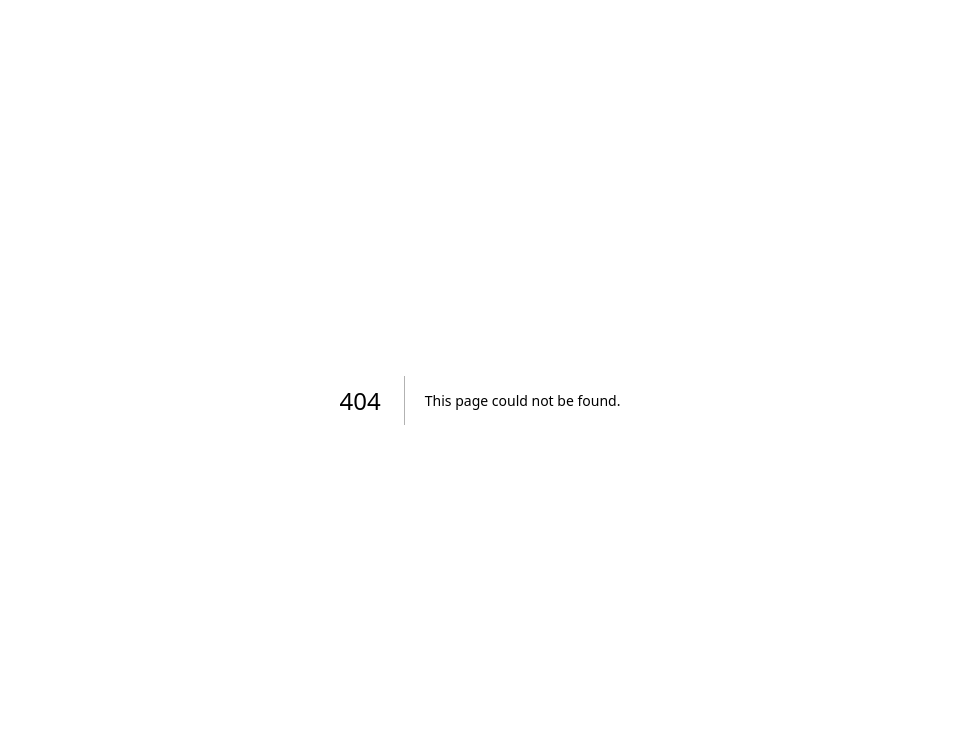
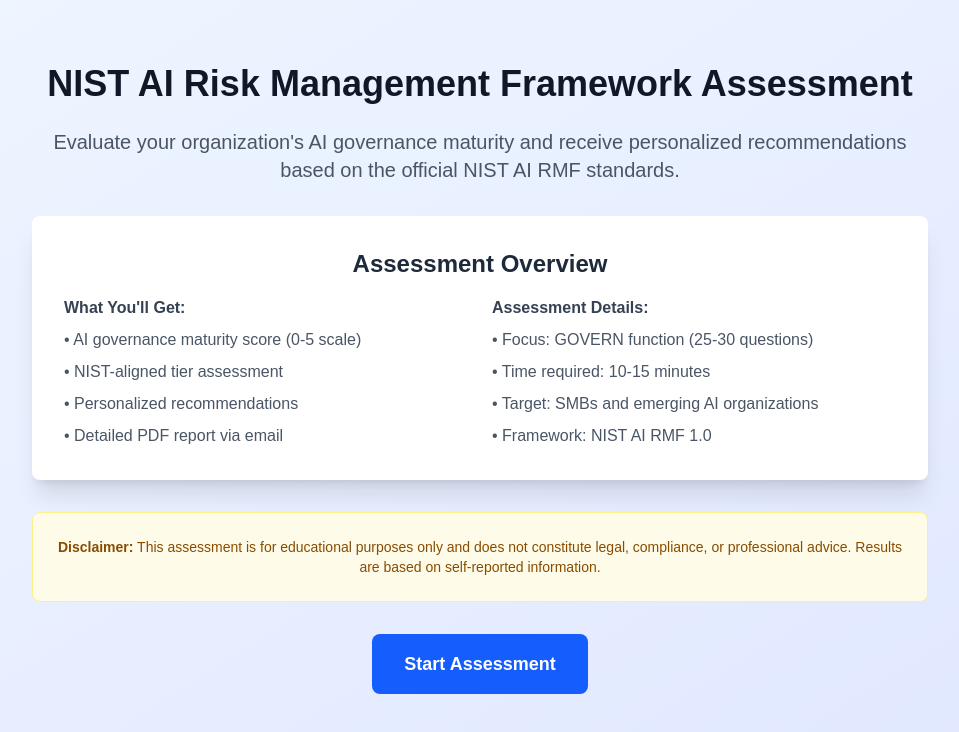
Before and after one commit to jessepike/ai-rmf-tools, a Next.js app in the folder web/: page /quiz in a window 1280 px wide. Before the commit this address had no page. Shown: the top 732 px of the page, without its empty margins (160-1119 px from the left). Built offline with nearby package versions, Linux system fonts and the light colour scheme.

Commit message:
Add quiz landing page and TypeScript types

```diff
--- a/web/package.json
+++ b/web/package.json
@@ -15,7 +15,9 @@
     "next": "15.4.6",
     "react": "19.1.0",
     "react-chartjs-2": "^5.3.0",
-    "react-dom": "19.1.0"
+    "react-dom": "19.1.0",
+    "react-pdf": "^10.0.1",
+    "resend": "^6.0.1"
   },
   "devDependencies": {
     "@eslint/eslintrc": "^3",
--- /dev/null
+++ b/web/src/app/quiz/page.tsx
@@ -0,0 +1,60 @@
+import Link from 'next/link';
+
+export default function QuizPage() {
+  return (
+    <div className="min-h-screen bg-gradient-to-br from-blue-50 to-indigo-100">
+      <div className="container mx-auto px-4 py-16">
+        <div className="max-w-4xl mx-auto text-center">
+          <h1 className="text-4xl font-bold text-gray-900 mb-6">
+            NIST AI Risk Management Framework Assessment
+          </h1>
+
+          <p className="text-xl text-gray-600 mb-8">
+            Evaluate your organization's AI governance maturity and receive personalized recommendations based on the official NIST AI RMF standards.
+          </p>
+
+          <div className="bg-white rounded-lg shadow-xl p-8 mb-8">
+            <h2 className="text-2xl font-semibold text-gray-800 mb-4">
+              Assessment Overview
+            </h2>
+
+            <div className="grid md:grid-cols-2 gap-6 text-left">
+              <div>
+                <h3 className="font-semibold text-gray-700 mb-2">What You'll Get:</h3>
+                <ul className="space-y-2 text-gray-600">
+                  <li>• AI governance maturity score (0-5 scale)</li>
+                  <li>• NIST-aligned tier assessment</li>
+                  <li>• Personalized recommendations</li>
+                  <li>• Detailed PDF report via email</li>
+                </ul>
+              </div>
+
+              <div>
+                <h3 className="font-semibold text-gray-700 mb-2">Assessment Details:</h3>
+                <ul className="space-y-2 text-gray-600">
+                  <li>• Focus: GOVERN function (25-30 questions)</li>
+                  <li>• Time required: 10-15 minutes</li>
+                  <li>• Target: SMBs and emerging AI organizations</li>
+                  <li>• Framework: NIST AI RMF 1.0</li>
+                </ul>
+              </div>
+            </div>
+          </div>
+
+          <div className="bg-yellow-50 border border-yellow-200 rounded-lg p-6 mb-8">
+            <p className="text-sm text-yellow-800">
+              <strong>Disclaimer:</strong> This assessment is for educational purposes only and does not constitute legal, compliance, or professional advice. Results are based on self-reported information.
+            </p>
+          </div>
+
+          <Link
+            href="/quiz/assess"
+            className="inline-block bg-blue-600 hover:bg-blue-700 text-white font-bold py-4 px-8 rounded-lg text-lg transition-colors"
+          >
+            Start Assessment
+          </Link>
+        </div>
+      </div>
+    </div>
+  );
+}
--- /dev/null
+++ b/web/src/types/quiz.ts
@@ -0,0 +1,40 @@
+export interface QuizQuestion {
+  id: string;
+  function: 'GOVERN' | 'MAP' | 'MEASURE' | 'MANAGE';
+  subcategory: string;
+  weight: 'critical' | 'important' | 'good-to-have';
+  text: string;
+  options: {
+    value: number;
+    text: string;
+  }[];
+  helpText?: string;
+}
+
+export interface QuizResponse {
+  questionId: string;
+  subcategory: string;
+  function: string;
+  weight: string;
+  selectedValue: number;
+  selectedText: string;
+}
+
+export interface AssessmentResult {
+  scores: {
+    govern: number;
+    map?: number;
+    measure?: number;
+    manage?: number;
+    overall?: number;
+  };
+  maturityTiers: {
+    govern: 'Emerging' | 'Developing' | 'Maturing' | 'Optimized';
+    overall?: 'Emerging' | 'Developing' | 'Maturing' | 'Optimized';
+  };
+  insights: {
+    strongestArea: string;
+    priorityFocus: string;
+    functionsAssessed: string[];
+  };
+}
```
Also changed, not shown: 1 other file (tests, documents, lock files or other folders).
